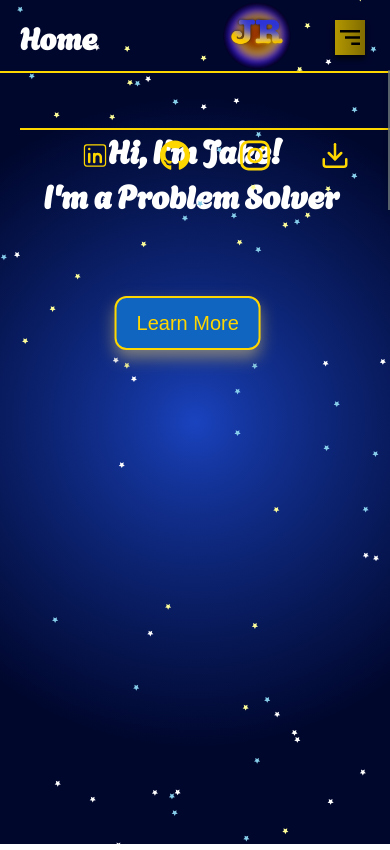
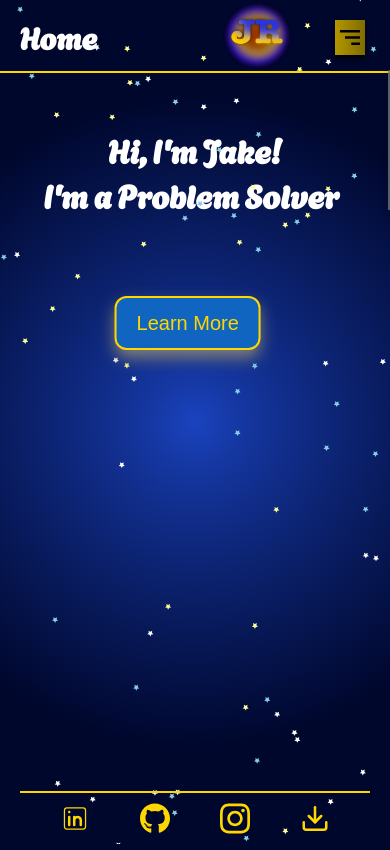
Before and after one commit to Humanfntorch/Web-Portfolio, a React (Create React App) app: page / in a window 390 px wide. Built offline with nearby package versions, Linux system fonts and the light colour scheme; the HTML template or start-up script is replaced by a standard one.

Commit message:
Footer will just lay default on mobile devices

```diff
--- a/src/styles/app.css
+++ b/src/styles/app.css
@@ -346,11 +346,6 @@ body {
     margin-bottom: 1%;
     z-index: 2;
     justify-content: center;
-
-    /* Media query for screens with a maximum width of 599px (adjust as needed) */
-    @media only screen and (max-width: 599px) {
-        position: absolute; /* or position: absolute; */
-    }
 }
 
 .footer {
```
